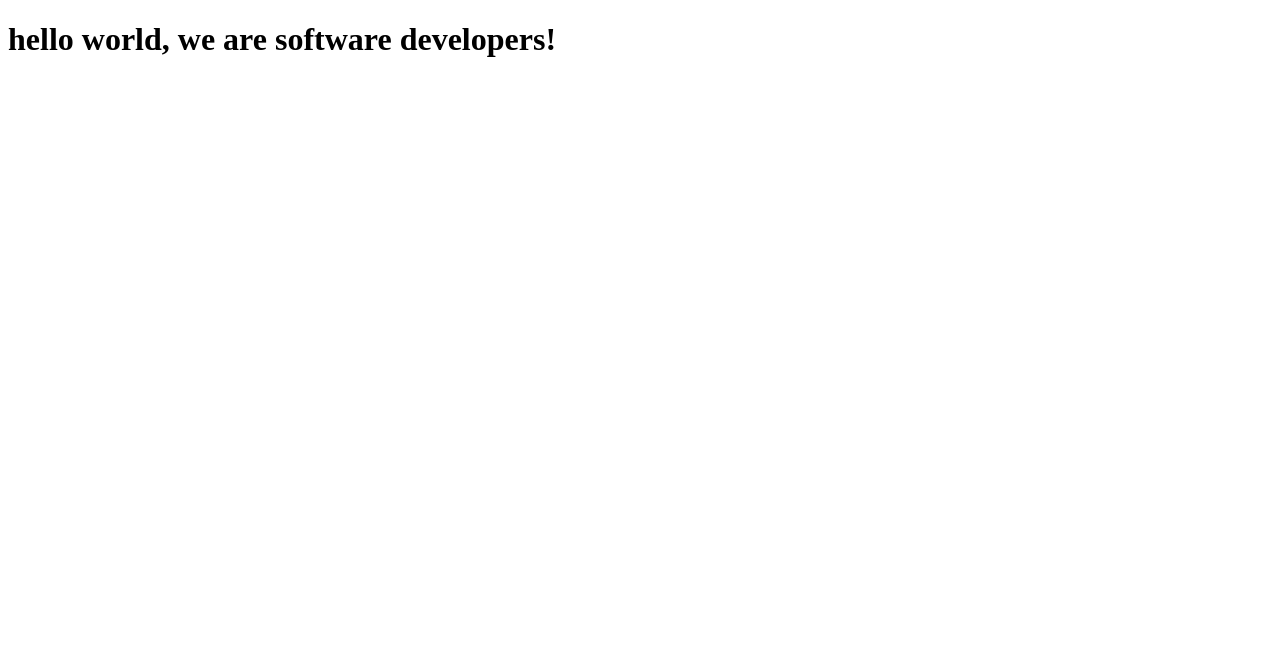
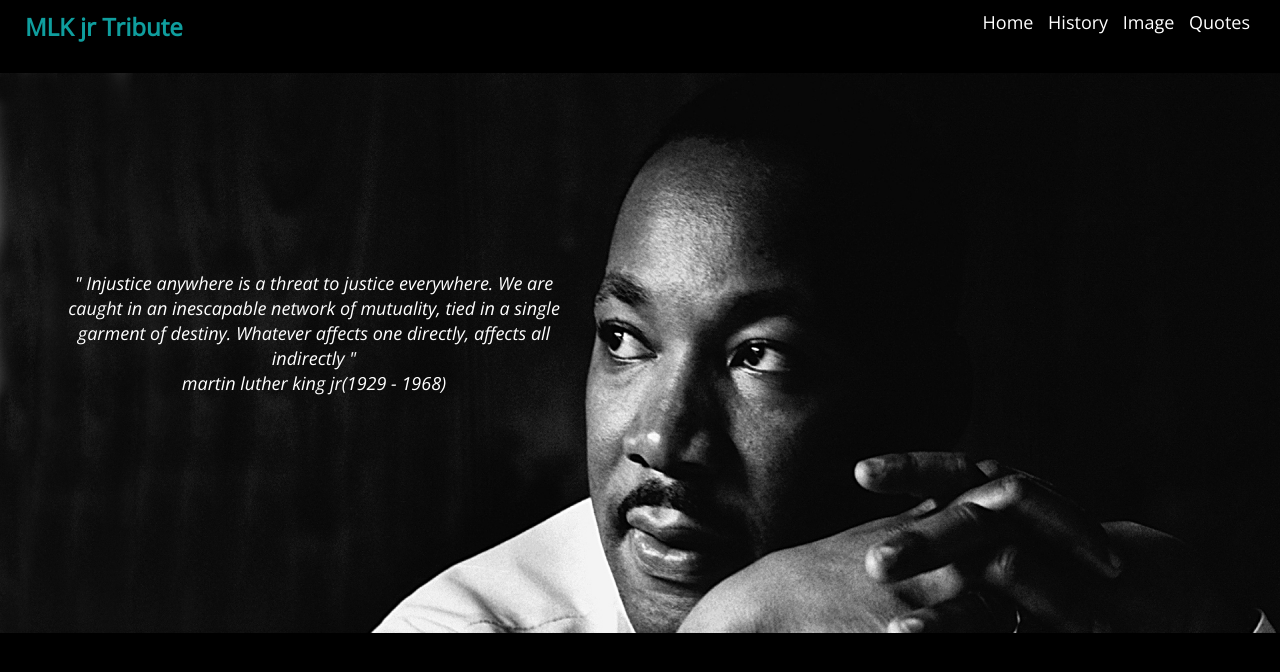
Before and after one commit to theodoku/Popoolatheo, a plain HTML site: page index.html in a window 1280 px wide. Drawn offline with nearby package versions, Linux system fonts and the light colour scheme.

Commit message:
added the header and home section

```diff
--- a/css/style.css
+++ b/css/style.css
@@ -0,0 +1,57 @@
+*{
+    margin: 0px;
+    padding: 0px;
+    box-sizing: border-box;
+    font-family: 'Open Sans', sans-serif;
+}
+body{
+    background-color:black;
+    color:white;
+}
+.top{
+    display: flex;
+    justify-content: space-between;
+
+}
+.logo{
+    color:rgb(15, 158, 158);
+}
+
+.link, .logo{
+
+  padding: 0px 20px;
+  margin: 10px 5px;
+}
+.link a{
+    text-decoration: none;
+    color: white;
+    font-size: 18px;
+    margin: 5px;
+    text-transform: capitalize;
+    transition: .5s linear;
+}
+.link a:hover{
+    border-bottom: 1px solid rgb(15, 158, 158);
+    color: rgb(15, 158, 158);;
+}
+.main{
+    width: 100%;
+    margin: 20px auto;
+    position: relative;
+}
+.main img{
+    width: 100%;
+    height:70vh;
+}
+.main p{
+    position:absolute;
+    top:35%;
+    left: 5%;
+    width:500px;
+    text-align: center;
+    font-style: italic;
+    font-size: 18px;
+    line-height: 25px;
+    color: smokewhite;
+
+}
--- a/index.html
+++ b/index.html
@@ -4,6 +4,8 @@
     <meta charset="UTF-8">
     <title>Fork Me! FCC: Test Suite Template</title>
     <link rel="stylesheet" href="css/style.css">
+    <link rel="preconnect" href="https://fonts.gstatic.com" crossorigin>
+  <link href="https://fonts.googleapis.com/css2?family=Open+Sans:ital,wght@0,400;1,300;1,700&display=swap" rel="stylesheet">
   </head>
 
   <body>
@@ -22,6 +24,28 @@
 
     -->
     <script  src="js/index.js"></script>
-    <h1>hello world, we are software developers!</h1>
+    <header>
+      <nav class="top">
+          <div class="logo">
+              <h1>MLK jr Tribute</h1>
+          </div>
+
+      <div class="link">
+          <a href="#home"> home </a>
+          <a href="#history"> history </a>
+          <a href="#pictures"> image </a>
+          <a href="#quotes"> quotes </a>
+      </div>
+      </nav>
+      <div class="main" id="home">
+          <img src="image/background.jpg" alt="">
+          <p> " Injustice anywhere is a threat to justice everywhere. We are caught in an inescapable network of mutuality,
+             tied in a single garment of destiny.
+              Whatever affects one directly, affects all
+              indirectly  " <br>
+              martin luther king jr(1929 - 1968)</p>
+
+          </div>
+     </header>
   </body>
 </html>
```
Also changed, not shown: image/background.jpg (added), image/background1.jpg (added), image/mlk1.jpg (added), image/mlk2.jpg (added), image/mlk3.jpg (added), image/mlk4.jpg (added), image/mlk5.jpg (added).
